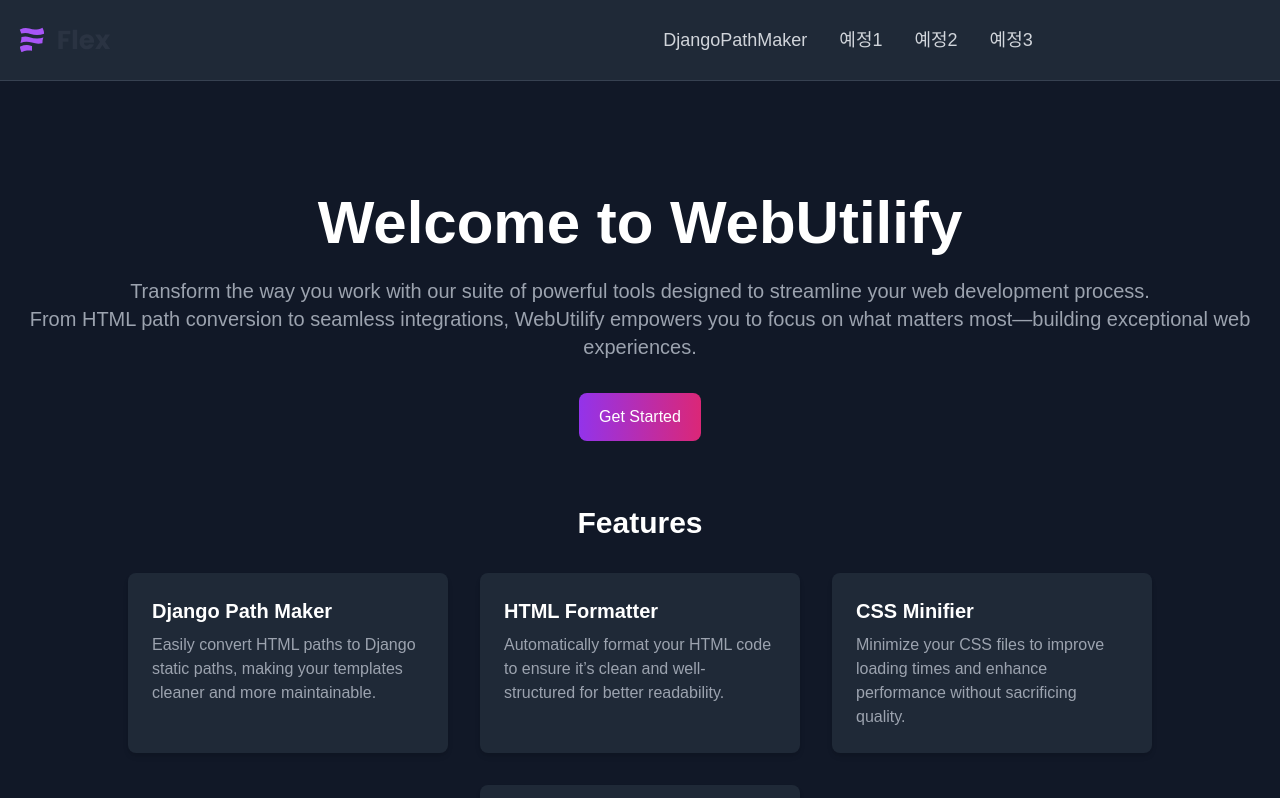
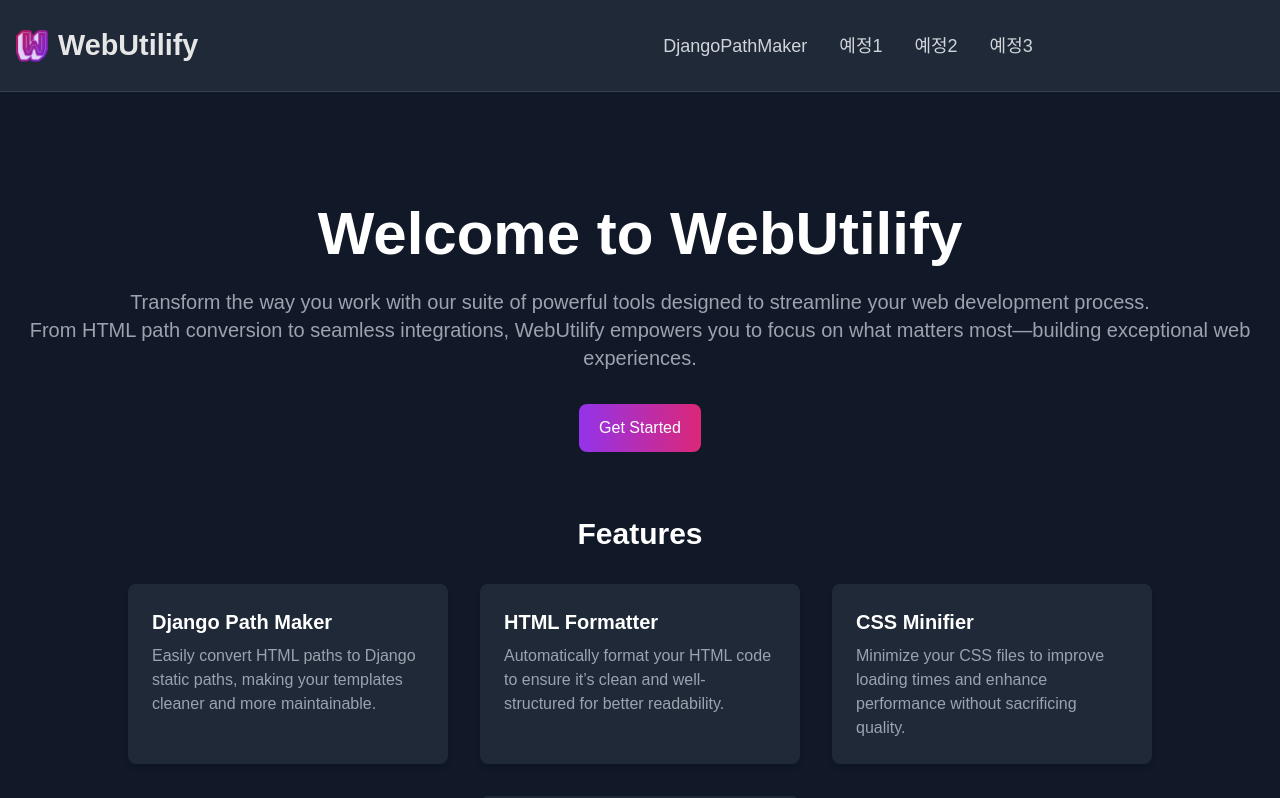
Before and after one commit to YoHaiYo/WebUtilify, a Vue app: page / in a window 1280 px wide. Shown: the top 798 px of the page. Built offline with nearby package versions, Linux system fonts and the light colour scheme.

Commit message:
favicon logo 추가

```diff
--- a/index.html
+++ b/index.html
@@ -2,7 +2,7 @@
 <html lang="en">
   <head>
     <meta charset="UTF-8" />
-    <link rel="icon" type="image/svg+xml" href="/vite.svg" />
+    <link rel="icon" type="image/svg+xml" href="/src/assets/favicon.ico" />
     <meta name="viewport" content="width=device-width, initial-scale=1.0" />
     <title>Vue_Tailwind_Setting</title>
   </head>
--- a/src/components/NavBar.vue
+++ b/src/components/NavBar.vue
@@ -6,8 +6,9 @@
     <div class="flex justify-between items-center w-full">
       <!-- 로고 -->
       <div class="md:w-1/3">
-        <router-link class="block max-w-max" to="/">
+        <router-link class="flex items-center max-w-max" to="/">
           <img class="h-8" :src="logoPath" alt="Logo" />
+          <h1 class="logo-text">WebUtilify</h1>
         </router-link>
       </div>
       <!-- 네비메뉴 -->
@@ -49,8 +50,9 @@
       <nav class="relative p-6 h-full overflow-y-auto">
         <div class="flex flex-col h-full">
           <!-- 로고 -->
-          <a class="inline-block mb-6" href="/">
+          <a class="inline-flex items-center mb-6" href="/">
             <img class="h-8" :src="logoPath" alt="Logo" />
+            <h1 class="logo-text">WebUtilify</h1>
           </a>
           <!-- 모바일 네비 메뉴 -->
           <ul class="space-y-4">
@@ -94,7 +96,7 @@ import { ref } from "vue";
 const isMenuOpen = ref(false);
 
 // 로고 이미지 경로
-const logoPath = "/src/assets/svg/flex-ui-violet-light.svg";
+const logoPath = "/src/assets/webutilify-logo.png";
 
 // 메뉴 아이템들 (이름, 경로 관리)
 const menuItems = [
@@ -106,6 +108,12 @@ const menuItems = [
 </script>
 
 <style scoped>
+.logo-text {
+  color: rgb(230, 230, 230);
+  font-weight: bold;
+  font-size: 1.8rem;
+  margin-left: 10px;
+}
 /* 모바일 네비게이션의 부드러운 전환을 위해 transform과 translate 사용 */
 .navbar-menu {
   transform: translateX(-100%);
```
Also changed, not shown: src/assets/webutilify-logo.png (added), 1 other file (tests, documents, lock files or other folders).
